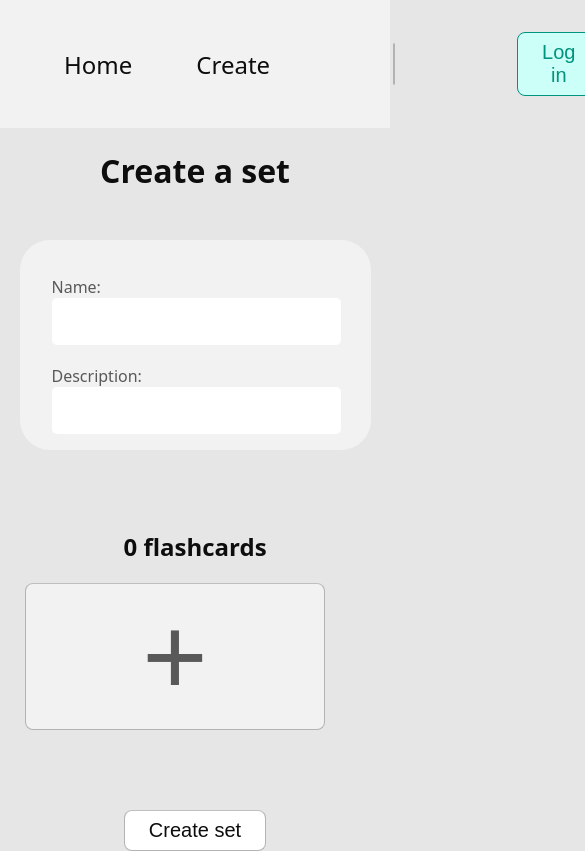
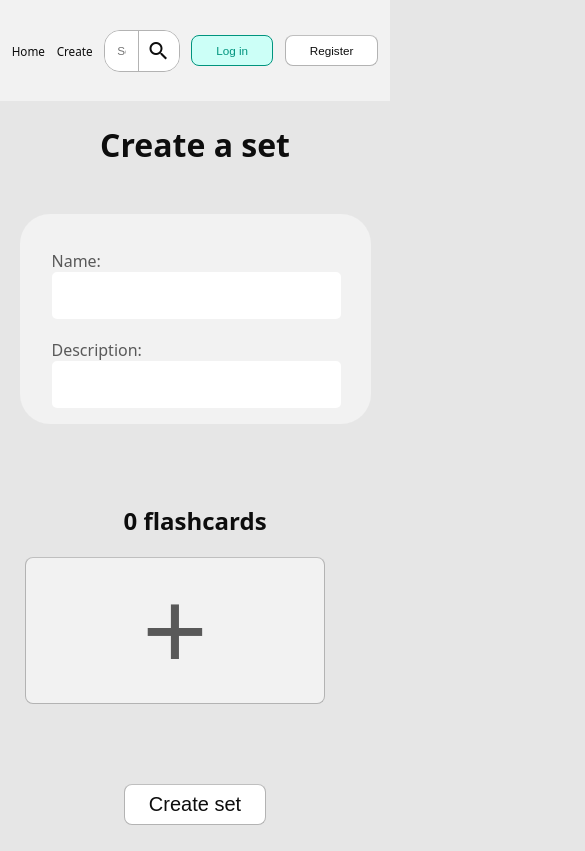
Before and after one commit to MartinJokl/flashcards, a React (Vite) app in the folder front/: page /create in a window 390 px wide. Shown: the top 851 px of the page, 585 px wide, since content can reach past the window. Built offline with nearby package versions, Linux system fonts and the light colour scheme.

Commit message:
Make it work on a phone resolution

```diff
--- a/front/src/components/Header.css
+++ b/front/src/components/Header.css
@@ -4,15 +4,16 @@ header {
   display: grid;
   grid-template-columns: auto auto 1fr auto auto;
   align-items: center;
-  column-gap: 4rem;
-  padding: 0 4rem;
-  font-size: 1.5rem;
+  justify-items: center;
+  column-gap: min(4rem, 3vw);
+  padding: 0 min(4rem, 3vw);
+  font-size: min(1.5rem, 3vw);
 }
 
 #header-search {
   display: grid;
   grid-template-columns: 1fr auto;
-  margin: 0 15vw;
+  width: min(100%, 1000px);
   border: 1px solid var(--border);
   border-radius: 1rem;
   overflow: hidden;
@@ -30,9 +31,10 @@ header {
   display: block;
 }
 #header-search-input {
-  font-size: 1.5rem;
+  font-size: min(1.5rem, 3vw);
   padding: 0.25rem 0.75rem;
   border-radius: 0;
+  min-width: 0;
 }
 
 .header-nav-link {
@@ -56,3 +58,6 @@ header {
   display: flex;
   align-items: center;
 }
+header button {
+  font-size: min(1.5rem, 3vw);
+}
--- a/front/src/components/Header.tsx
+++ b/front/src/components/Header.tsx
@@ -44,6 +44,7 @@ function Header() {
           type="text"
           id='header-search-input'
           placeholder='Search'
+
           value={searchInput}
           onChange={updateSearchInput}
           onKeyDown={searchBarKeyPressed} />
--- a/front/src/components/SetDisplay.css
+++ b/front/src/components/SetDisplay.css
@@ -1,7 +1,7 @@
 .set-display {
   display: grid;
   grid-template-columns: auto 1fr auto;
-  column-gap: 1rem;
+  column-gap: 0.5rem;
   margin: 1rem auto;
   padding: 0.75rem 1rem;
   width: min(50rem, 90vw);
@@ -18,9 +18,11 @@
 .set-display-creator {
   display: flex;
   align-items: center;
+  font-size: min(1.25rem, 4vw);
 }
 .set-display-name-description-container {
   overflow: hidden;
+  font-size: min(1.25rem, 4vw);
 }
 .set-display-like {
   display: flex;
@@ -32,4 +34,5 @@
   margin-top: auto;
   display: flex;
   align-items: center;
+  font-size: min(1.25rem, 3.5vw);
 }
--- a/front/src/components/SetsDisplay.css
+++ b/front/src/components/SetsDisplay.css
@@ -3,7 +3,9 @@
   margin-top: auto;
 }
 .page-button-container > button {
-  margin: 1rem 0.5rem;
+  margin: 1rem min(0.5rem, 2vw);
+  padding: 0.5rem min(1rem, 3vw);
+  font-size: min(1.25rem, 4vw);
 }
 .sets-display-container {
   display: flex;
@@ -30,5 +32,7 @@
   margin: 1rem;
   display: flex;
   justify-content: center;
+  flex-wrap: wrap;
+  row-gap: 1rem;
   column-gap: 2rem;
 }
--- a/front/src/index.css
+++ b/front/src/index.css
@@ -26,7 +26,7 @@
   --error-bg: hsl(0, 40%, 15%);
   --success-color: hsl(115, 100%, 68%);
 
-  --header-height: 8rem;
+  --header-height: clamp(5rem, 12vh, 8rem);
 
   background-color: var(--bg-dark);
   color: var(--text)
@@ -60,11 +60,3 @@
 .material-icons.md-24 { font-size: 24px; }
 .material-icons.md-36 { font-size: 36px; }
 .material-icons.md-48 { font-size: 48px; }
-
-/* Rules for using icons as black on a light background. */
-.material-icons.md-dark { color: rgba(0, 0, 0, 0.54); }
-.material-icons.md-dark.md-inactive { color: rgba(0, 0, 0, 0.26); }
-
-/* Rules for using icons as white on a dark background. */
-.material-icons.md-light { color: rgba(255, 255, 255, 1); }
-.material-icons.md-light.md-inactive { color: rgba(255, 255, 255, 0.3); }
--- a/front/src/pages/practise/PractisePage.css
+++ b/front/src/pages/practise/PractisePage.css
@@ -66,12 +66,12 @@
   align-items: center;
 }
 .practise-wrong {
-  font-size: 1.5rem;
+  font-size: min(1.5rem, 4vw);
   color: var(--error-color);
   text-align: center;
 }
 .practise-correct {
-  font-size: 1.5rem;
+  font-size: min(1.5rem, 4vw);
   color: var(--success-color);
   text-align: center;
 }
@@ -82,6 +82,9 @@
   margin: auto;
   column-gap: 1.5rem;
   padding: 1rem;
+}
+.practise-page-button-container > button {
+  font-size: min(1.25rem, 3vw);
 }
 
 .practise-progress-bar-bottom {
--- a/front/src/pages/set/SetPage.css
+++ b/front/src/pages/set/SetPage.css
@@ -18,6 +18,8 @@
 .set-page-creator-container {
   margin: 0 auto;
   display: flex;
+  flex-wrap: wrap;
+  row-gap: 0.5rem;
   column-gap: 1rem;
   justify-content: center;
   align-items: center;
```
